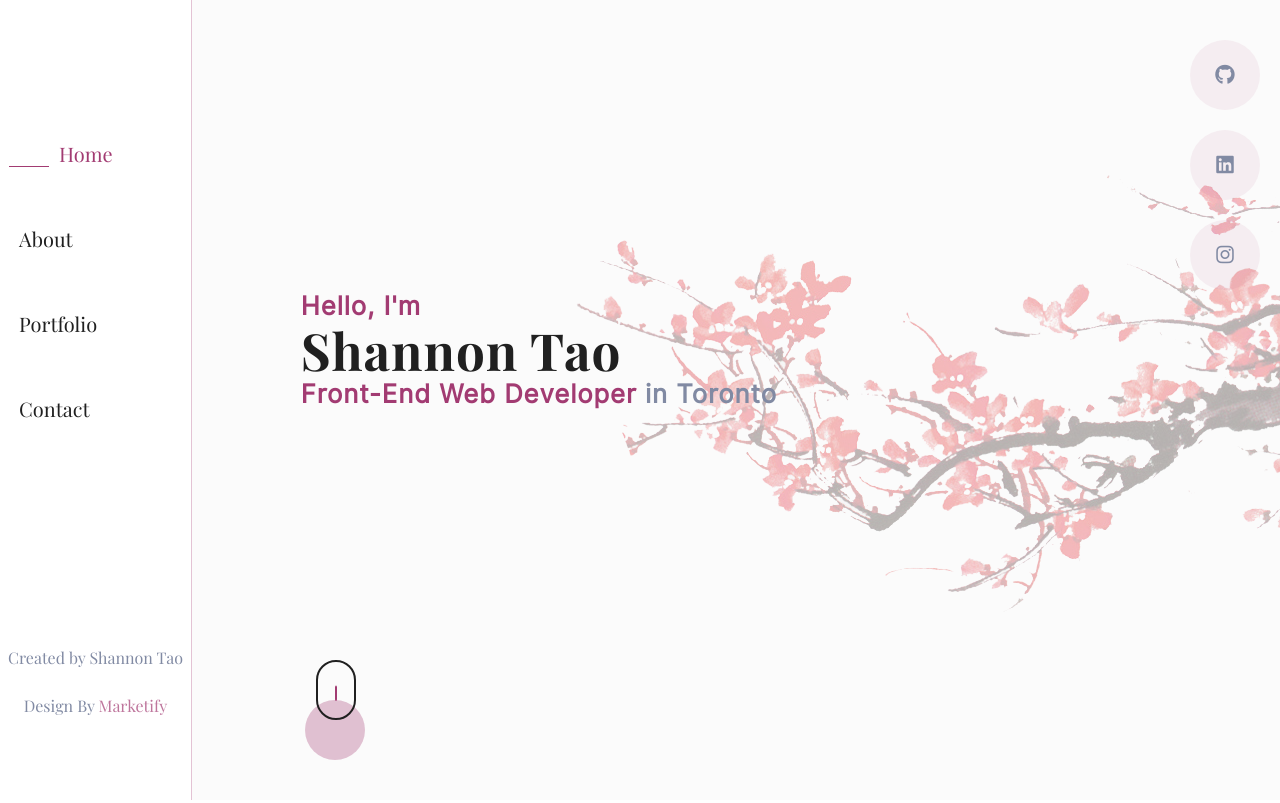
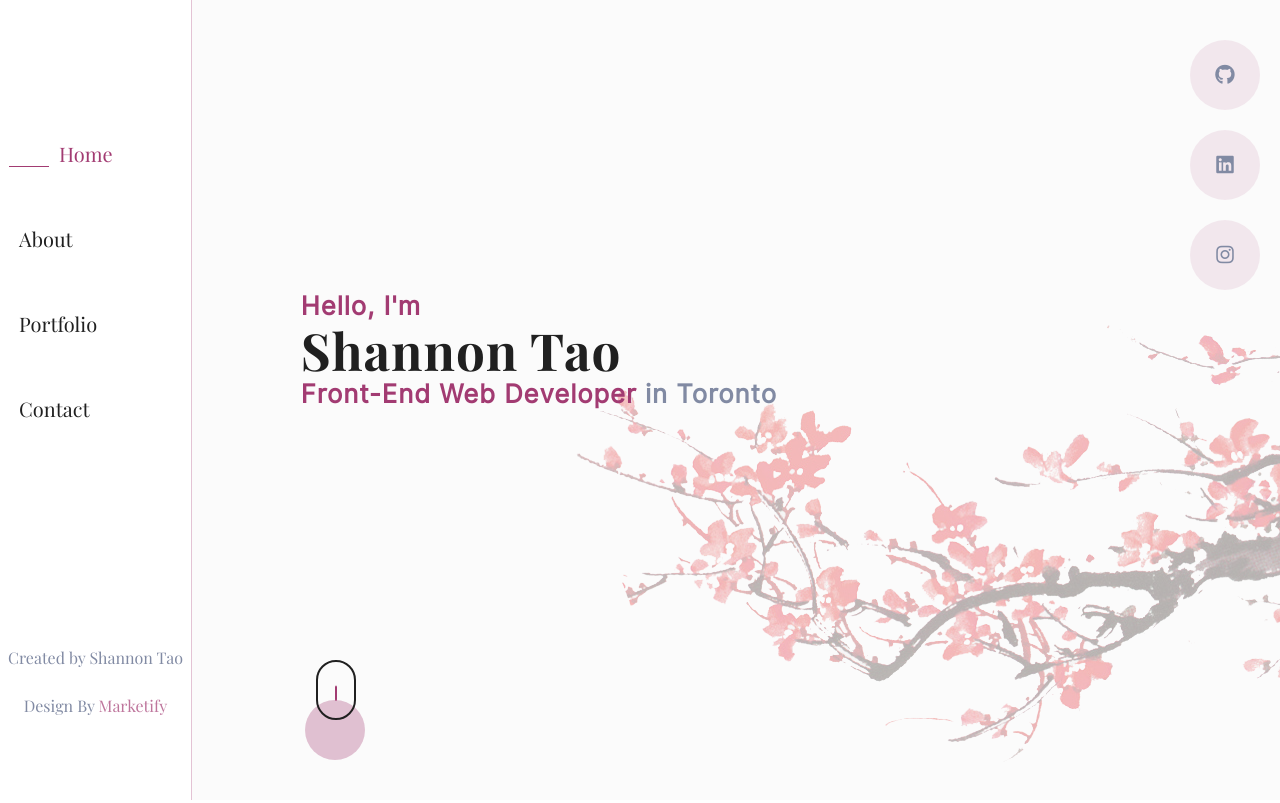
Before and after one commit to shanningtatum/portfolio, a plain HTML site: page index.html in a window 1280 px wide. Shown: the top 803 px of the page. Drawn offline with Linux system fonts and the light colour scheme.

Commit message:
positioned background-image

```diff
--- a/styles/sass/partials/_header.scss
+++ b/styles/sass/partials/_header.scss
@@ -10,11 +10,10 @@ header{
     }
 
     .headerRight {
-        // background-color:$offWhite;
         background-image:url('./../assets/background.png');
         background-size:auto;
         background-repeat:no-repeat;
-        background-position:right;
+        background-position:bottom 20px right 0;
         display:flex;
         flex-direction:column;
         align-items:left;
@@ -209,7 +208,7 @@ nav{
         display:flex;
         justify-content:center;
         align-items:center;
-        background-color:rgba($color:$purple, $alpha:0.07);
+        background-color:rgba($color:$purple, $alpha:0.1);
         border-radius:50%;
         width:70px;
         height:70px;
--- a/styles/sass/partials/_main.scss
+++ b/styles/sass/partials/_main.scss
@@ -80,9 +80,6 @@
     ul{
         display:flex;
         flex-direction:column;
-        // grid-template-columns:repeat(3, 1fr);
-        // grid-template-rows:repeat(2, 1fr);
-        // gap:50px;
         list-style:none;
         padding:0;
     }
```
Also changed, not shown: styles/styles.css.
